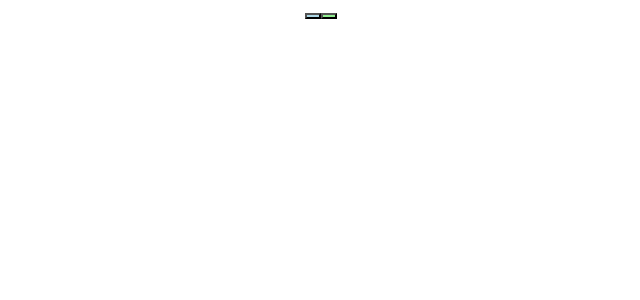
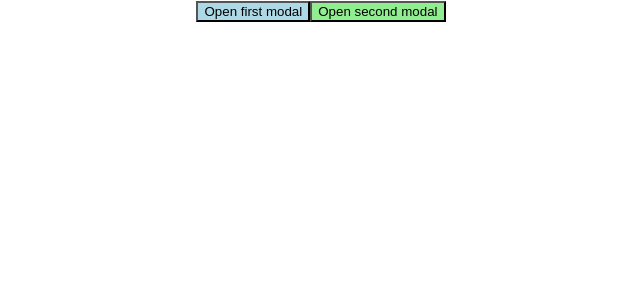
Before and after one commit to lerainit/homework1_react, a React (Create React App) app: page / in a window 1280 px wide. Shown: the top 300 px of the page, without its empty margins (319-959 px from the left). Built offline with nearby package versions, Linux system fonts and the light colour scheme.

Commit message:
Update button.jsx

```diff
--- a/src/button.jsx
+++ b/src/button.jsx
@@ -5,10 +5,10 @@ class Button extends PureComponent{
 
 render(){
 
-   const {children,handleClick,backgroundColor,} = this.props
+   const {children,handleClick,backgroundColor,text} = this.props
 return(
  <>
-<button style = {{backgroundColor}} onClick ={handleClick}>{children}</button>
+<button style = {{backgroundColor}} onClick ={handleClick}>{text}</button>
 
 
 
```
